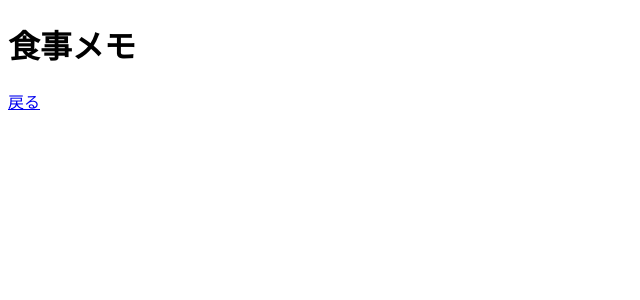
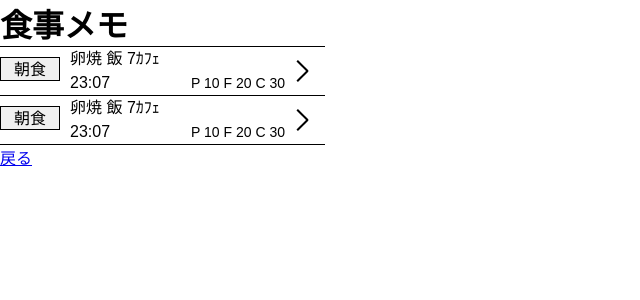
Before and after one commit to KadoProG/diary-vba-web, a Next.js app: page /meal in a window 1280 px wide. Shown: the top 300 px of the page, without its empty margins (0-640 px from the left). Built offline with nearby package versions, Linux system fonts and the light colour scheme.

Commit message:
食事打刻済データの表示「日付・時刻ごと」作成

```diff
--- a/src/components/mealItems/mealItem.tsx
+++ b/src/components/mealItems/mealItem.tsx
@@ -1,15 +1,163 @@
+import { MealRegisteredDate, MealType } from "@/interfaces";
 import { NextPage } from "next";
+import styled from "styled-components";
 
 type Props = {
-  name: string;
+  data: MealRegisteredDate;
 };
 
+const DivItem = styled.div`
+  border-top: 1px solid black;
+  /* border-bottom: 1px solid black; */
+`;
+
+const DivMealType = styled.div`
+  margin-top: 10px;
+  border: 1px solid black;
+  width: 60px;
+  text-align: center;
+  height: 24px;
+  line-height: 24px;
+  background: rgb(240, 240, 240);
+`;
+
+const DivFlex = styled.div<{ justify: string }>`
+  display: flex;
+  justify-content: ${(props) => props.justify};
+`;
+
+const DivMealMid = styled.div`
+  flex: 10;
+  & p {
+    font-size: 16px;
+    line-height: 24px;
+    &:first-child {
+      padding-left: 10px;
+    }
+    &:last-child {
+      font-size: 14px;
+      padding-right: 10px;
+    }
+  }
+`;
+
+const DivMealRight = styled.label`
+  /* background: red; */
+  width: 30px;
+  position: relative;
+  cursor: pointer;
+
+  &::before {
+    content: "";
+    position: absolute;
+    top: 28px;
+    left: 0;
+    width: 15px;
+    height: 2px;
+    background: black;
+    transform: rotate(-45deg);
+  }
+  &::after {
+    content: "";
+    position: absolute;
+    top: 18px;
+    left: 0;
+    width: 15px;
+    height: 2px;
+    background: black;
+    transform: rotate(45deg);
+  }
+`;
+
 const MealItem: NextPage<Props> = (props) => {
-  const name = props.name;
+  // 食事タイプ（後にデータベースと連携・・・どのコンポーネント、ページで取得すべきか…？）
+  const mealType: MealType[] = [
+    {
+      id: 1,
+      ori_name: "朝食",
+      kana_name: "ちょうしょく",
+      ex_name: "朝食",
+      memo: "",
+    },
+    {
+      id: 2,
+      ori_name: "昼食",
+      kana_name: "昼食",
+      ex_name: "昼食",
+      memo: "",
+    },
+    {
+      id: 3,
+      ori_name: "夕食",
+      kana_name: "ゆうしょく",
+      ex_name: "夕食",
+      memo: "",
+    },
+    {
+      id: 4,
+      ori_name: "おやつ",
+      kana_name: "おやつ",
+      ex_name: "おやつ",
+      memo: "",
+    },
+    {
+      id: 5,
+      ori_name: "定期ルーティン",
+      kana_name: "ていきルーティン",
+      ex_name: "定期",
+      memo: "",
+    },
+    {
+      id: 6,
+      ori_name: "その他",
+      kana_name: "そのた",
+      ex_name: "その他",
+      memo: "",
+    },
+  ];
+
+  // 食事ー日にち を取得
+  const data = props.data;
+
+  // 日にちを取得
+  // const stampDate = data.stamp_date;
+  const stampTime = data.stamp_time;
+
+  // const strStampDate = `${stampDate.getFullYear()}/${String(
+  //   stampDate.getMonth() + 1
+  // ).padStart(2, "0")}/${String(stampDate.getDate()).padStart(2, "0")}`;
+
+  // Date型を時刻に変更
+  const strStampTime = `${String(stampTime.getHours()).padStart(
+    2,
+    "0"
+  )}:${String(stampTime.getMinutes()).padStart(2, "0")}`;
+
+  // 食事の詳細取得は後ほど作成
+  const mealTmpData: string[] = ["卵焼", "飯", "7ｶﾌｪ"];
+
   return (
-    <>
-      <p>あああ{name}</p>
-    </>
+    <DivItem>
+      <DivFlex justify="none">
+        <DivMealType>
+          {mealType.find((e) => e.id === data.type)?.ex_name ?? "なし"}
+        </DivMealType>
+        <DivMealMid>
+          <p>
+            {mealTmpData.map((value) => {
+              return <>{value} </>;
+            })}
+          </p>
+          <DivFlex justify="space-between">
+            <p>{strStampTime}</p>
+            <p>
+              P {data.res_data.pro} F {data.res_data.fat} C {data.res_data.Carb}
+            </p>
+          </DivFlex>
+        </DivMealMid>
+        <DivMealRight></DivMealRight>
+      </DivFlex>
+    </DivItem>
   );
 };
 
--- a/src/pages/meal/index.tsx
+++ b/src/pages/meal/index.tsx
@@ -1,15 +1,70 @@
+// このファイルはGitで管理しない
+import MealItem from "@/components/mealItems/mealItem";
+import { MealRegisteredDate } from "@/interfaces";
 import Head from "next/head";
 import Link from "next/link";
+import styled, { createGlobalStyle } from "styled-components";
+
+const DivComponent = styled.div`
+  /* width: 767px; */
+  width: 325px;
+  max-width: 100vw;
+  border-bottom: 1px solid black;
+`;
+
+const GlobalStyle = createGlobalStyle`
+  * {
+    margin: 0;
+    padding: 0;
+    font-family: sans-serif;
+    box-sizing: border-box;
+    a {
+        /* color: $base-color; */
+    }
+  }
+`;
 
 export default function Home() {
+  const data: MealRegisteredDate = {
+    id: 1, //number
+    stamp_date: new Date(2023, 3 - 1, 24, 0, 0, 0), //Date
+    stamp_time: new Date(0, 0, 0, 23, 7, 6), // Date[Timeとして利用]
+    memo: "あああ", //string
+    type: 1, //number
+    res_data: {
+      pro: 10,
+      fat: 20,
+      Carb: 30,
+      Cal: 400,
+    }, // MealNutrition
+  };
+  const data2: MealRegisteredDate = {
+    id: 1, //number
+    stamp_date: new Date(2023, 3 - 1, 24), //Date[日付のみ使用]
+    stamp_time: new Date(0, 0, 0, 23, 7, 6), // Date[時刻のみ利用]
+    memo: "あああ", //string
+    type: 1, //number
+    res_data: {
+      pro: 10,
+      fat: 20,
+      Carb: 30,
+      Cal: 400,
+    }, // MealNutrition
+  };
+
   return (
     <>
+      <GlobalStyle />
       <Head>
         <title>食事メモ</title>
         <meta name="description" content="Generated by create next app" />
         <meta name="viewport" content="width=device-width, initial-scale=1" />
       </Head>
       <h1>食事メモ</h1>
+      <DivComponent>
+        <MealItem data={data} />
+        <MealItem data={data2} />
+      </DivComponent>
       <Link href="/">
         <p>戻る</p>
       </Link>
```
